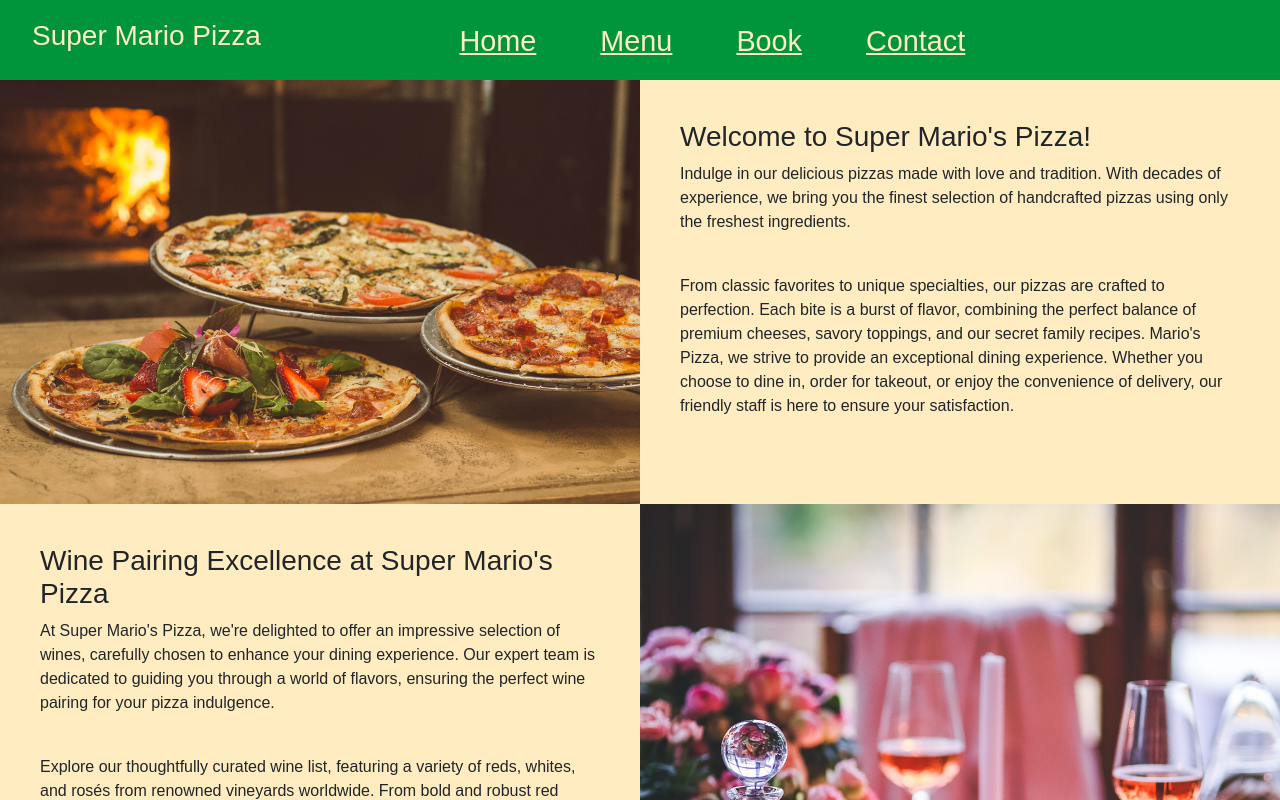
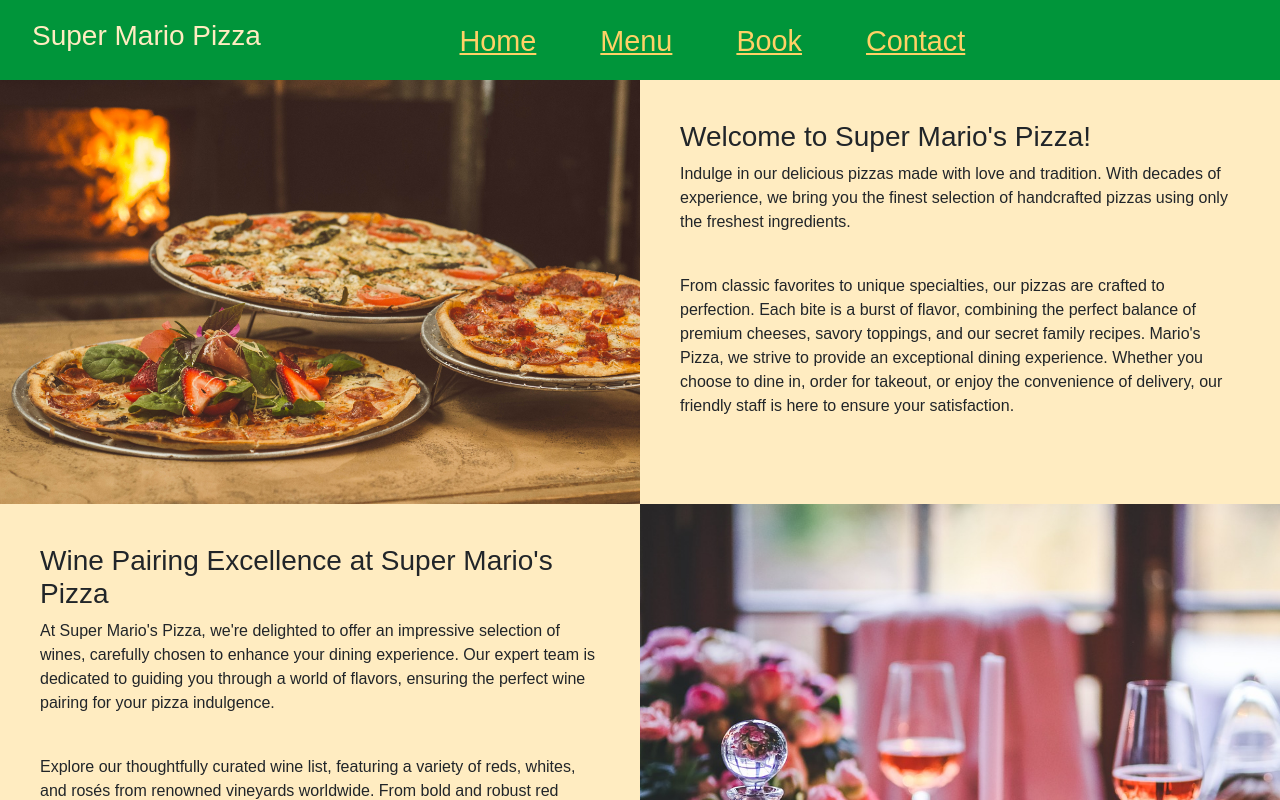
Before and after one commit to alexandengstrom/pizza-website, a React (Vite) app: page /#/ in a window 1280 px wide. Shown: the top 800 px of the page. Built offline with nearby package versions, Linux system fonts and the light colour scheme; a web font is replaced by a local one.

Commit message:
fixed bug with text color in menu

```diff
--- a/src/Styles/main.css
+++ b/src/Styles/main.css
@@ -115,7 +115,7 @@ nav {
 nav a {
     font-size: 1.8rem;
     padding: 2rem;
-    color: var(--thirdColor)
+    color: var(--textColor)
 }
 
 nav a:hover {
```
